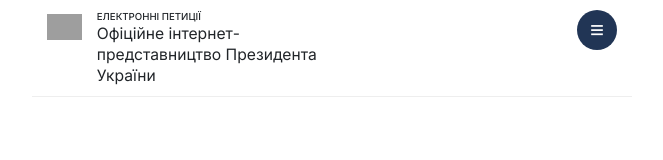
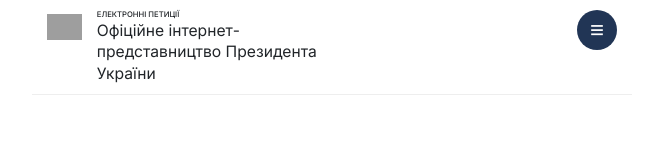
Before and after one commit to petition99/petition, a plain HTML site: page index.html in a window 1280 px wide. Shown: the full height of the page, 308-971 px from the left. Drawn offline with Linux system fonts and the light colour scheme; grey boxes are pictures that could not be loaded.

Commit message:
Decrease site title font size from 9.66px to 7.66px

```diff
--- a/index.html
+++ b/index.html
@@ -50,7 +50,7 @@
         }
 
         .site-title {
-            font-size: 9.66px;
+            font-size: 7.66px;
             font-weight: 500;
         }
 
```
